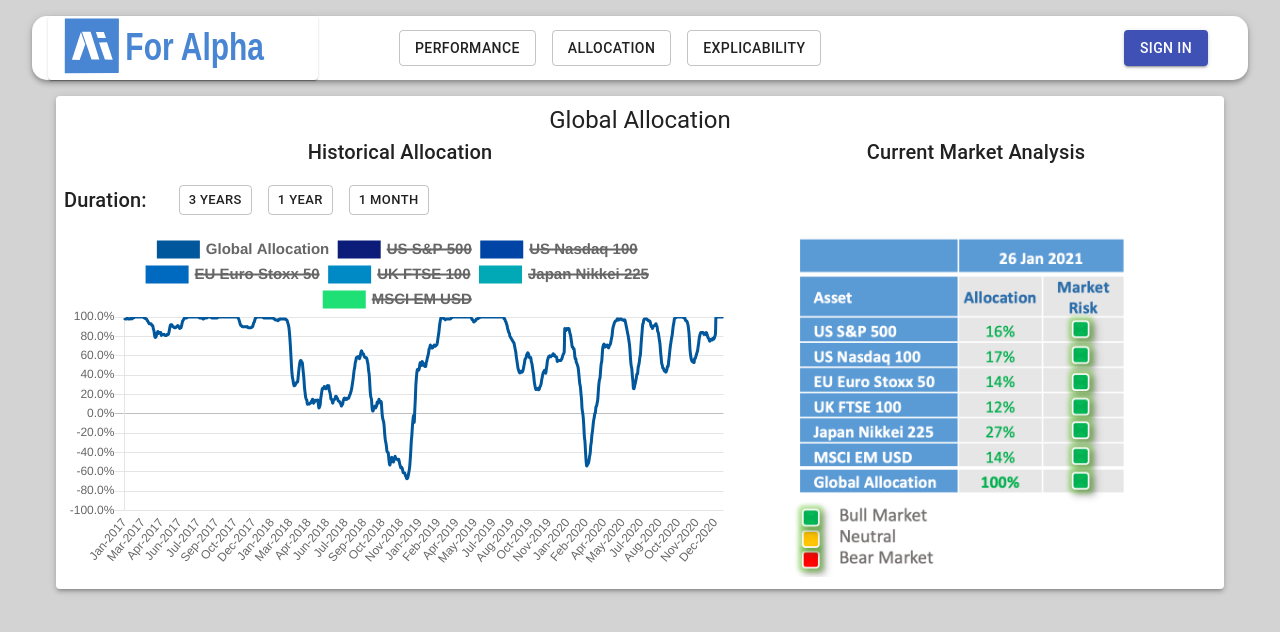
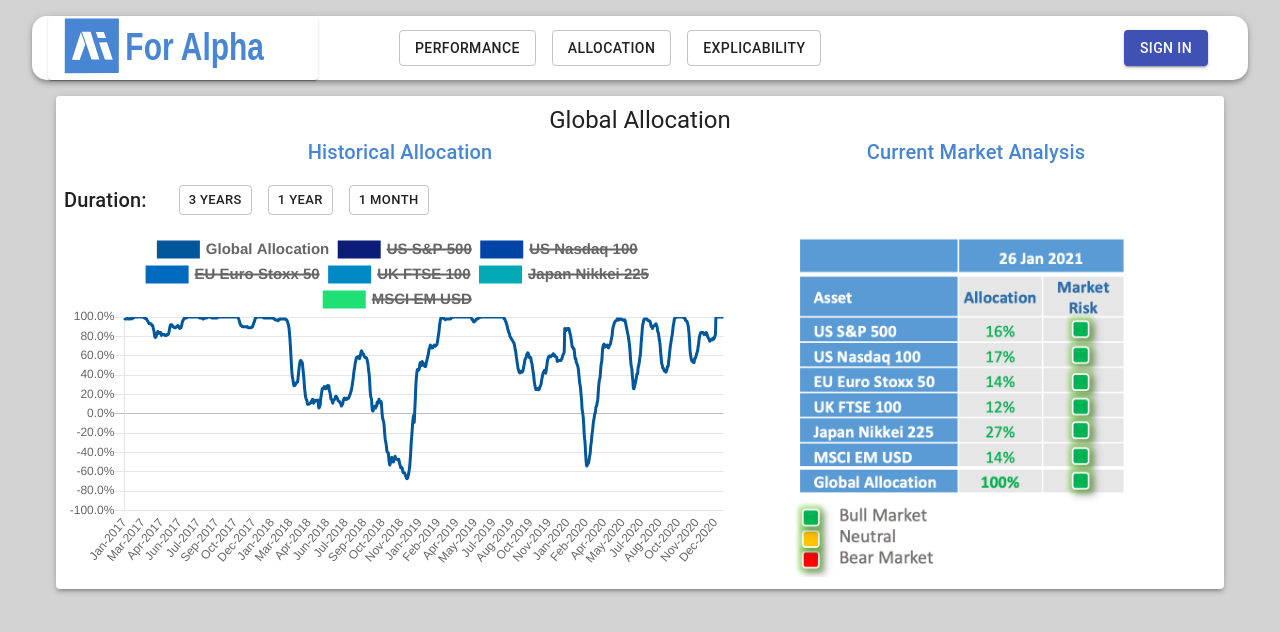
Before and after one commit to patrick0507Joyce/clientzone-ai-for-alpha, a React (Create React App) app: page /allocation in a window 1280 px wide. Shown: the top 632 px of the page. Built offline with nearby package versions, Linux system fonts and the light colour scheme.

Commit message:
change the title color

```diff
--- a/src/components/Allocation/Allocation.js
+++ b/src/components/Allocation/Allocation.js
@@ -93,9 +93,9 @@
         <Typography variant="h5">Global Allocation</Typography>
         <Grid container justify="center" alignItems="center">
           <Grid item xs={7} align="center">
-            <Typography variant="h6">Historical Allocation</Typography>
+            <Typography variant="h6" className={classes.subtitle}>Historical Allocation</Typography>
           </Grid>
-          <Grid item xs={5} align="center">
+          <Grid item xs={5} align="center"className={classes.subtitle}>
             <Typography variant="h6">Current Market Analysis</Typography>
           </Grid>
         </Grid>
--- a/src/components/Allocation/styles.js
+++ b/src/components/Allocation/styles.js
@@ -39,5 +39,8 @@
   },
   downCube: {
     color: 'red[700]',
+  },
+  subtitle: {
+    color: 'rgba(72, 133, 210, 1)'
   }
 }));
--- a/src/components/Performance/Performance.js
+++ b/src/components/Performance/Performance.js
@@ -16,7 +16,7 @@
       <Paper className={classes.paper} elevation={2}>
         <Grid container justify="center" alignItems="center">
           <Grid item xs={12} align="center">
-            <Typography variant="h6" className={classes.title}>
+            <Typography variant="h6" className={classes.subtitle}>
               Historical Performance
             </Typography>
           </Grid>
--- a/src/components/Performance/styles.js
+++ b/src/components/Performance/styles.js
@@ -21,8 +21,9 @@
   table: {
     padding: "2rem"
   },
-  title: {
+  subtitle: {
     marginTop: "1rem",
     marginBottom: "1rem",
+    color: 'rgba(72, 133, 210, 1)',
   }
 }));
```
